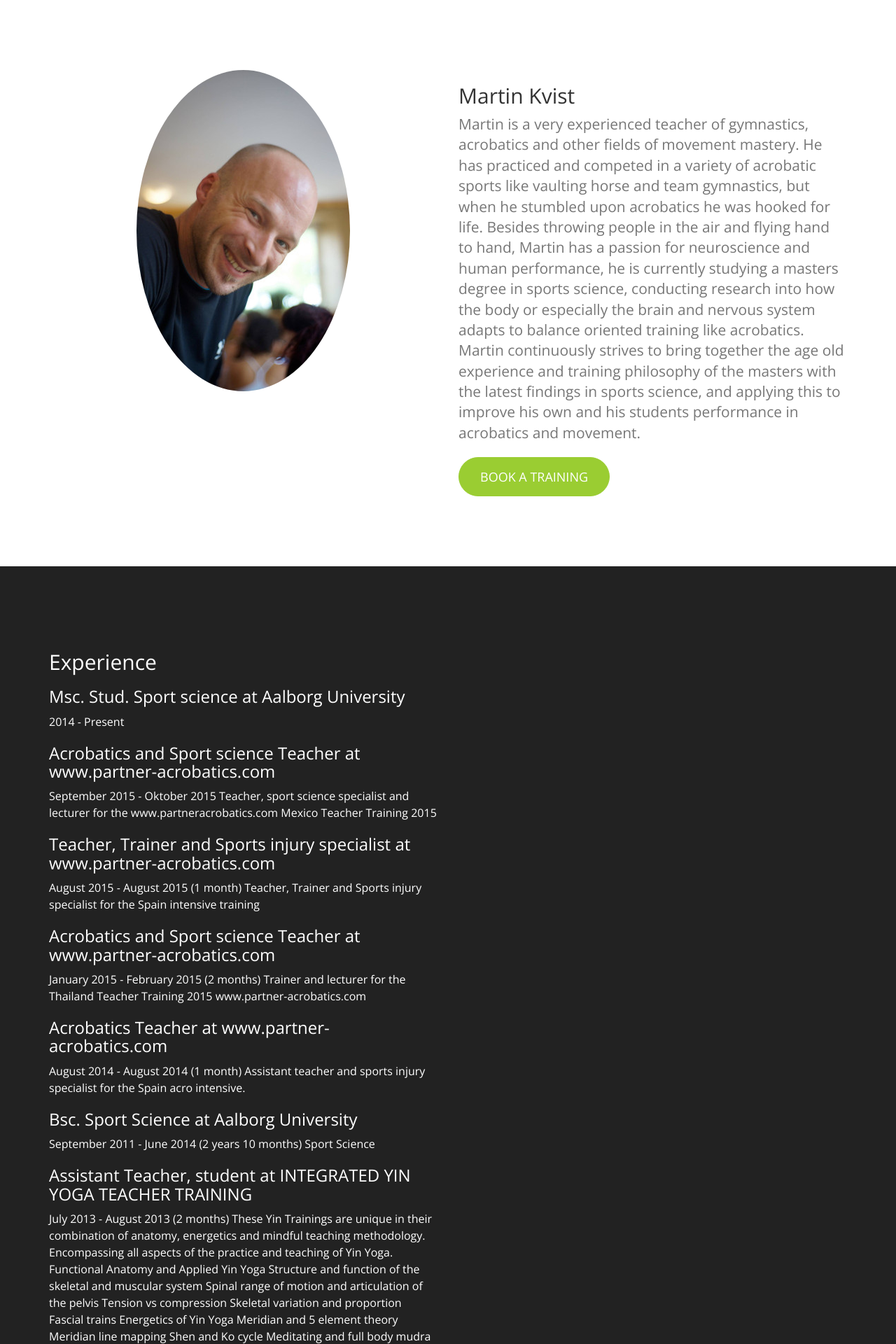
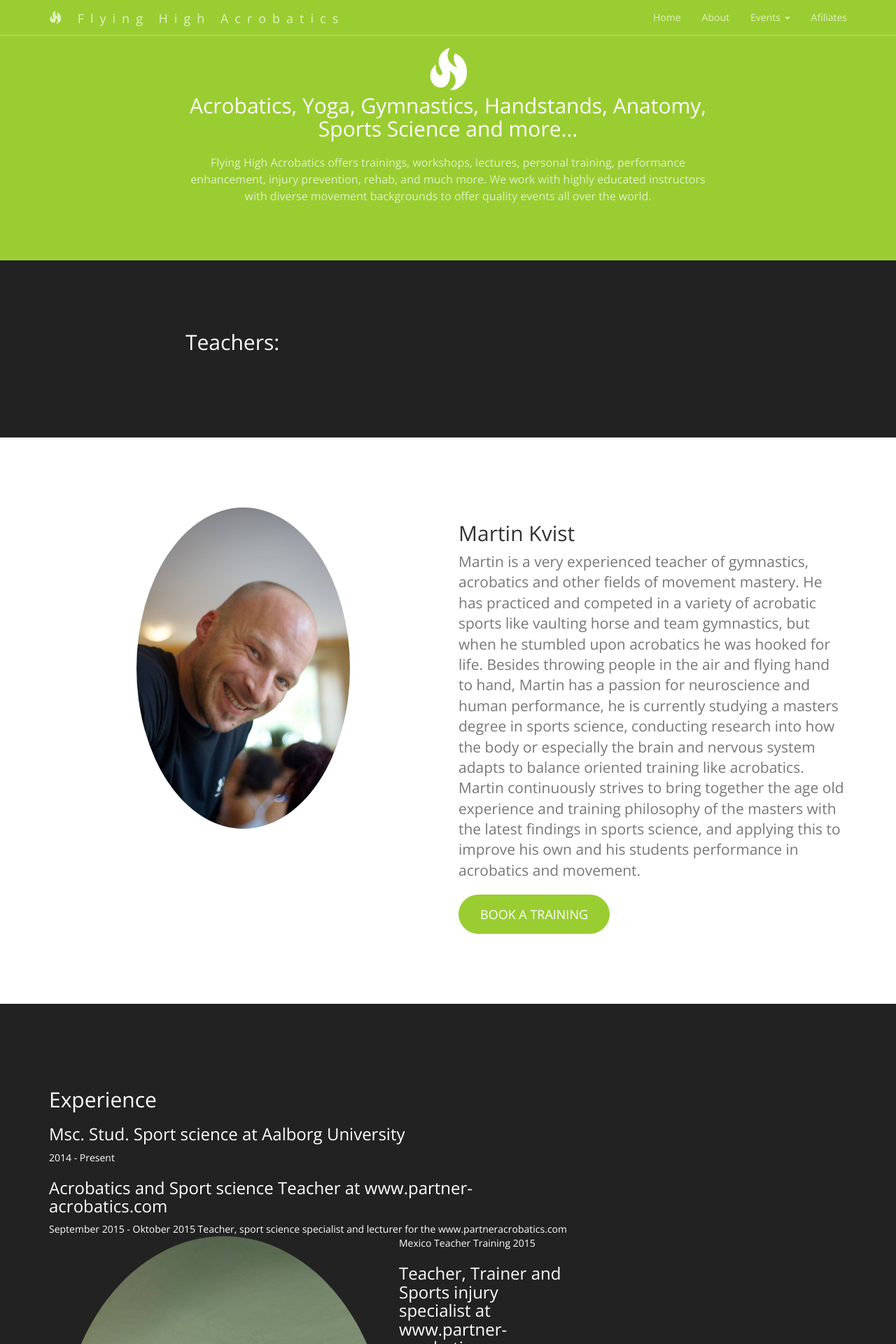
Before and after one commit to flyinghighacrobatics/flying-high, a PHP site: page /about.php in a window 1280 px wide. Shown: the top 1920 px of the page at 70% size. Run offline with PHP 8.4, Linux system fonts and the light colour scheme; some libraries are stand-ins or nearby versions.

Commit message:
Clean up code, navbar etc..

```diff
--- a/about.php
+++ b/about.php
@@ -4,6 +4,28 @@ $pageDesc = 'this is the real page description for facebook here';
 include('header.php');
  ?>
 
+ <section class="intro">
+     <div class="container">
+         <div class="row">
+             <div class="col-lg-8 col-lg-offset-2">
+              <span class="glyphicon glyphicon-fire" style="font-size: 60px"></span>
+                 <h2 class="section-heading">Acrobatics, Yoga, Gymnastics, Handstands, Anatomy, Sports Science and more...</h2>
+                 <p class="text-light">Flying High Acrobatics offers trainings, workshops, lectures, personal training, performance enhancement, injury prevention, rehab, and much more. We work with highly educated instructors with diverse movement backgrounds to offer quality events all over the world.</p>
+             </div>
+         </div>
+     </div>
+ </section>
+
+<!-- Break line -->
+<section class="content content-2">
+   <div class="container">
+       <div class="row">
+         <div class="col-lg-8 col-lg-offset-2">
+            <h2 class="section-heading">Teachers:</h2>
+</div>
+</div>
+</div>
+</section>
 
 
 
@@ -32,70 +54,48 @@ include('header.php');
       <section class="content content-2">
         <div class="container">
             <div class="row">
-                 <div class="col-sm-6">
+
+                 <div class="col-sm-8">
                  	<h2 class="section-header">Experience</h2>
-                 	<div class="outline-text-2" id="text-1">
+                  <p class="lead text-light">
+                    <h3>Msc. Stud. Sport science at Aalborg University</h3>
+                    2014 - Present
+
+ <h3>Acrobatics and Sport science Teacher at www.partner-acrobatics.com</h3>
+
+ September 2015 - Oktober 2015
+ Teacher, sport science specialist and lecturer for the www.partneracrobatics.com Mexico Teacher Training 2015
+
+ <div class="col-sm-8">
+          <img class="img-responsive img-circle center-block" src="images/iphone.jpg" alt="">
  </div>
 
- <div id="outline-container-sec-1-0-0-1" class="outline-5">
- <h3 id="sec-1-0-0-1">Msc. Stud. Sport science at Aalborg University</h3>
- <div class="outline-text-5" id="text-1-0-0-1">
- <p>
- 2014 - Present
- </p>
- </div>
- </div>
+ <h3>Teacher, Trainer and Sports injury specialist at www.partner-acrobatics.com</h3>
 
-<div id="outline-container-sec-1-0-0-3" class="outline-5">
- <h3 id="sec-1-0-0-3">Acrobatics and Sport science Teacher at www.partner-acrobatics.com</h3>
- <div class="outline-text-5" id="text-1-0-0-3">
- <p>
- September 2015 - Oktober 2015
- Teacher, sport science specialist and lecturer for the www.partneracrobatics.com Mexico Teacher Training 2015
- </p>
- </div>
+ August 2015 - August 2015 (1 month)
+ Teacher, Trainer and Sports injury specialist for the Spain intensive training
 
 
- <div id="outline-container-sec-1-0-0-2" class="outline-5">
- <h3 id="sec-1-0-0-2">Teacher, Trainer and Sports injury specialist at www.partner-acrobatics.com</h3>
- <div class="outline-text-5" id="text-1-0-0-2">
- <p>
- August 2015 - August 2015 (1 month)
- Teacher, Trainer and Sports injury specialist for the Spain intensive training
- </p>
- </div>
- </div>
- <div id="outline-container-sec-1-0-0-3" class="outline-5">
- <h3 id="sec-1-0-0-3">Acrobatics and Sport science Teacher at www.partner-acrobatics.com</h3>
- <div class="outline-text-5" id="text-1-0-0-3">
- <p>
+ <h3>Acrobatics and Sport science Teacher at www.partner-acrobatics.com</h3>
+
 January 2015 - February 2015 (2 months)
  Trainer and lecturer for the Thailand Teacher Training 2015 www.partner-acrobatics.com
- </p>
- </div>
- </div>
- <div id="outline-container-sec-1-0-0-4" class="outline-5">
- <h3 id="sec-1-0-0-4">Acrobatics Teacher at www.partner-acrobatics.com</h3>
- <div class="outline-text-5" id="text-1-0-0-4">
- <p>
+
+ <h3>Acrobatics Teacher at www.partner-acrobatics.com</h3>
+
  August 2014 - August 2014 (1 month)
  Assistant teacher and sports injury specialist for the Spain acro intensive.
- </p>
- </div>
- </div>
- <div id="outline-container-sec-1-0-0-5" class="outline-5">
- <h3 id="sec-1-0-0-5">Bsc. Sport Science at Aalborg University</h3>
- <div class="outline-text-5" id="text-1-0-0-5">
- <p>
+
+
+ <h3>Bsc. Sport Science at Aalborg University</h3>
+
+
  September 2011 - June 2014 (2 years 10 months)
  Sport Science
- </p>
- </div>
- </div>
- <div id="outline-container-sec-1-0-0-6" class="outline-5">
- <h3 id="sec-1-0-0-6">Assistant Teacher, student at INTEGRATED YIN YOGA TEACHER TRAINING</h3>
- <div class="outline-text-5" id="text-1-0-0-6">
- <p>
+
+
+  <h3>Assistant Teacher, student at INTEGRATED YIN YOGA TEACHER TRAINING</h3>
+
  July 2013 - August 2013 (2 months)
  These Yin Trainings are unique in their combination of anatomy, energetics and mindful teaching
  methodology. Encompassing all aspects of the practice and teaching of Yin Yoga.
@@ -110,17 +110,12 @@ include('header.php');
  assisted this training teaching the science of flexibility, what goes on in the body when we practice yoga and
  how to use stretching as a performance enhancer.
 </p>
+
+</div>
+</div>
 </div>
 </div>
 
-
-                 </div>
-                 <div class="col-sm-6">
-                     <img class="img-responsive img-circle center-block" src="images/iphone.jpg" alt="">
-                 </div>
-
-             </div>
-         </div>
 </section>
 
 
--- a/app.yaml
+++ b/app.yaml
@@ -1,4 +1,4 @@
-application: fake-acro
+application: flying-highacrobatics
 version: 3
 runtime: php55
 api_version: 1
--- a/header.php
+++ b/header.php
@@ -118,22 +118,26 @@ $fbDesc = (isset($pageDesc))?$pageDesc:'Flying High Acrobatics is bla bla bla bl
                 <li>
                     <a href="/">Home</a>
                 </li>
-                <li><a href="about.php">About me</a></li>
-                <li><a href="#">Articles etc..</a></li>
+                <li><a href="about.php">About</a></li>
+              <!--   <li><a href="#">Articles etc..</a></li> -->
       <li class="dropdown">
         <a href="#" class="dropdown-toggle" data-toggle="dropdown" role="button" aria-haspopup="true" aria-expanded="false">Events <span class="caret"></span></a>
         <ul class="dropdown-menu" aria-labelledby="about-us">
           <li><a href="flyinghighcph.php">Flying High Cph</a></li>
-            <li><a href="http://partneracrobatics.com/">Partner-acrobatics</a></li>
-          <li><a href="http://one-minute-practice.com/en/">One Minute Practice</a></li>
-          <li><a href="#">Handstands</a></li>
+        <!--            <li><a href="#">Handstands</a></li>
             <li><a href="#">Yoga</a></li>
           <li><a href="#">Movement</a></li>
+-->
         </ul>
       </li>
+
                 <li>
-                    <a href="contact.php">Contact</a>
+                    <a href="#">Afiliates</a>
                 </li>
+<!--
+                <li><a href="http://partneracrobatics.com/">Partner-acrobatics</a></li>
+              <li><a href="http://one-minute-practice.com/en/">One Minute Practice</a></li>
+-->
 
 
 
--- a/index.php
+++ b/index.php
@@ -7,7 +7,7 @@ include('header.php');
 
 <!--sdad-->
  	<!-- Header -->
-     <header class="head6">
+     <header class="head4">
          <div class="header-content">
              <div class="header-content-inner">
                  <h1>Flying High</h1>
```
Also changed, not shown: flyinghighcph.php (+18 -55 lines), images/headerimg/head-editPA.jpg (added), images/headerimg/headPA5-edit.jpg (added), images/iphone11.jpg. Lines whose indentation alone changed are shown as unchanged.
